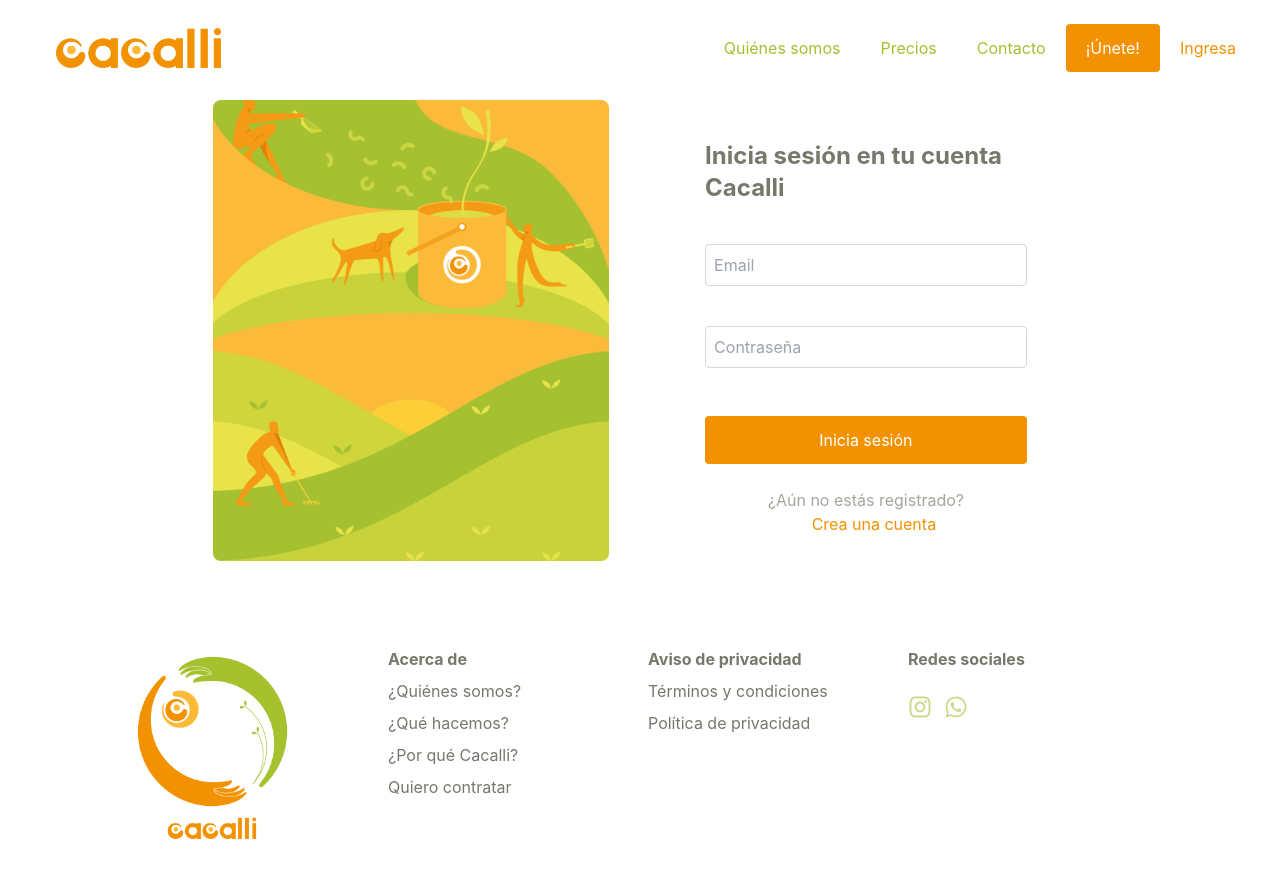
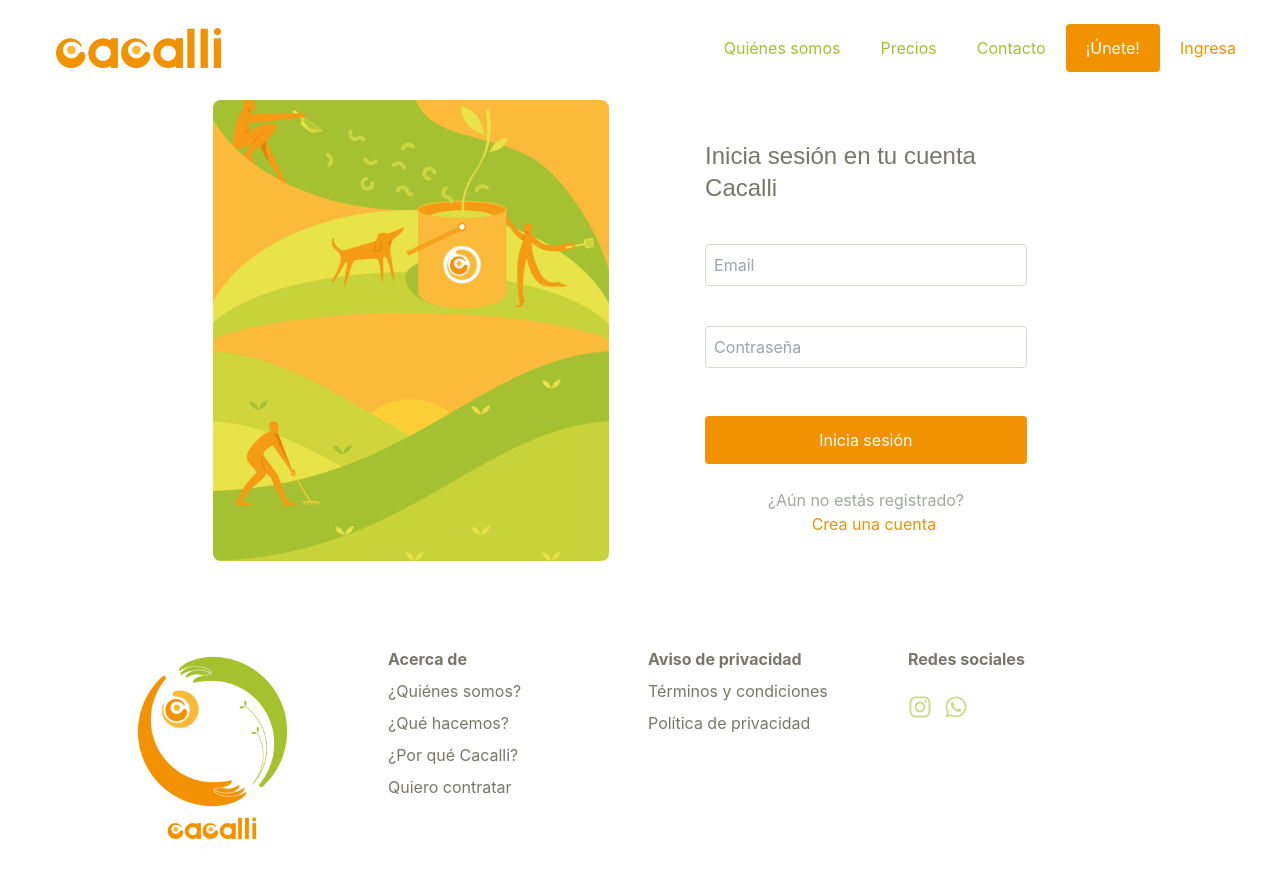
Before and after one commit to Cacalli/cacalli-frontend, a React (Create React App) app: page /ingresa in a window 1280 px wide. Shown: the top 878 px of the page. Built offline with nearby package versions, Linux system fonts and the light colour scheme; no server answers.

Commit message:
changing font for headers

```diff
--- a/src/App.css
+++ b/src/App.css
@@ -2,8 +2,8 @@
 @tailwind components;
 @tailwind utilities;
 @import url('https://fonts.googleapis.com/css2?family=Inter:wght@400;600;700&display=swap');
-@import url('https://fonts.googleapis.com/css2?family=Josefin+Sans:wght@300;400;700&display=swap');
-
+@import url('https://fonts.googleapis.com/css2?family=Bebas+Neue&display=swap');
+@import url('https://fonts.googleapis.com/css2?family=Rubik:wght@600&display=swap');
 /*
   1. Use a more-intuitive box-sizing model.
 */
@@ -34,6 +34,12 @@ body {
   line-height: 1.5;
   -webkit-font-smoothing: antialiased;
   font-family: Inter;
+}
+.bebas-neue {
+  font-family: 'Bebas Neue', cursive;
+}
+.rubik{
+  font-family: 'Rubik', sans-serif;
 }
 /*
   6. Improve media defaults
--- a/src/components/AboutSection/AboutSection.js
+++ b/src/components/AboutSection/AboutSection.js
@@ -10,7 +10,7 @@ export default function AboutSection() {
             <img className="rounded-xl " src="/assets/cacalliMembers.jpg" />
           </div>
           <div>
-            <p className="text-green-one font-bold text-2xl md:text-3xl lg:text-5xl font-josefin-sans mb-6">
+            <p className="rubik text-green-one font-bold text-2xl md:text-3xl lg:text-5xl font-josefin-sans mb-6">
               ¿QUIÉNES SOMOS?
             </p>
             <p className="text-base lg:text-base md:text-sm text-neutral-gray-two">
@@ -42,7 +42,7 @@ export default function AboutSection() {
         </div>
 
         <div className="mt-24">
-          <div className="text-2xl md:text-4xl font-bold text-green-one ">
+          <div className="rubik text-2xl md:text-4xl font-bold text-green-one ">
             <p>Testimonios</p>
           </div>
           <div className="grid grid-cols-1 md:grid-cols-2 lg:grid-cols-3 mt-16 gap-16">
--- a/src/components/Contact/ContactContent.js
+++ b/src/components/Contact/ContactContent.js
@@ -9,7 +9,7 @@ export default function ContactContent() {
       </div>
 
       <div className="my-10 text-center">
-      <p className="font-bold text-4xl md:text-6xl my-4 text-green-three"> CONTÁCTANOS</p>
+      <p className="font-bold text-4xl md:text-6xl my-4 text-green-three rubik"> CONTÁCTANOS</p>
         <p className="text-lg md:text-2xl text-orange-one font-josefin-sans">
           Nos gustaría saber tus dudas
         </p>
--- a/src/components/CreateAccount/CreateAccount.js
+++ b/src/components/CreateAccount/CreateAccount.js
@@ -69,7 +69,7 @@ export default function CreateAccount() {
         />
       </div>
       <div className="md:w-1/2 p-10">
-        <p className="font-bold text-neutral-gray-two text-2xl mb-6">
+        <p className=" text-neutral-gray-two text-2xl mb-6 rubik">
           Crea tu cuenta
         </p>
         <Formik
--- a/src/components/HomeContent.js
+++ b/src/components/HomeContent.js
@@ -16,8 +16,8 @@ export default function HomeContent() {
       <div className="relative w-11/12 mx-auto">
         <div className="gap-9 flex items-center mb-8">
           <img className="w-40 mb-6 md:w-52" src="/assets/logoCacalli.png" />
-          <h1 className="font-bold text-3xl md:text-6xl  text-green-one">
-            REINVENTANDO <span className="flex">CICLOS</span>
+          <h1 className="rubik font-bold text-2xl md:text-6xl  text-green-one">
+            REINVENTANDO <span className="flex rubik">CICLOS</span>
           </h1>
         </div>
 
--- a/src/components/LoginForm/LoginForm.js
+++ b/src/components/LoginForm/LoginForm.js
@@ -52,7 +52,7 @@ export default function LoginForm() {
         />
       </div>
       <div className="md:w-1/2 p-10">
-        <p className="font-bold text-neutral-gray-two text-lg md:text-2xl mb-6">
+        <p className="rubik text-neutral-gray-two text-lg md:text-2xl mb-6">
           Inicia sesión en tu cuenta Cacalli
         </p>
         <form className="grid gap-4 mb-6 pt-4">
--- a/src/components/SubscriptionPlan/SubscriptionPlan.js
+++ b/src/components/SubscriptionPlan/SubscriptionPlan.js
@@ -57,7 +57,7 @@ export default function SubscriptionPlan() {
   return (
     <div>
       <div className="flex justify-center my-10 items-center">
-        <h2 className="text-2xl md:text-5xl text-green-one font-semibold pr-4">
+        <h2 className="rubik text-2xl md:text-5xl text-green-one font-semibold pr-4">
           PLANES DE SUSCRIPCIÓN
         </h2>
         <img className="h-8 md:h-10" src="/assets/buckets.png" />
--- a/src/components/VideoContainer/VideoContainer.js
+++ b/src/components/VideoContainer/VideoContainer.js
@@ -3,8 +3,8 @@ export default function VideoContainer() {
     <div className=" bg-green-one md:py-40 py-20">
       <div className="flex space-y-10 md:flex-row flex-col w-10/12 mx-auto">
       <div className="md:w-1/2 flex items-center md:order-last">
-          <p className="text-5xl md:text-7xl text-neutral-white font-lovelo pl-24">
-            Conoce Cacalli
+          <p className="rubik items-center text-3xl md:text-7xl text-neutral-white font-lovelo pl-24">
+            CONOCE CACALLI
           </p>
         </div>
         <div className="md:w-1/2 justify-center">
```
